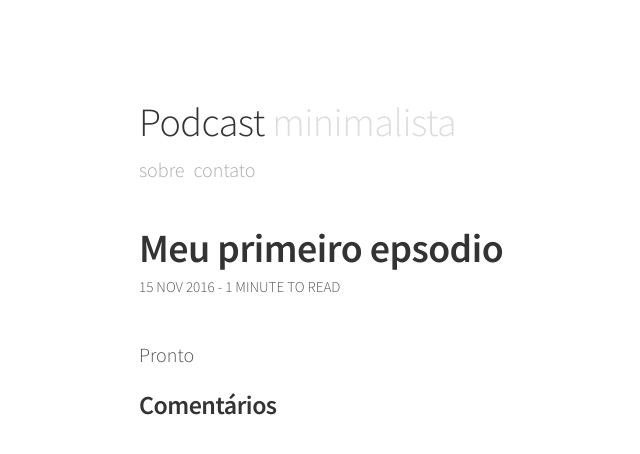
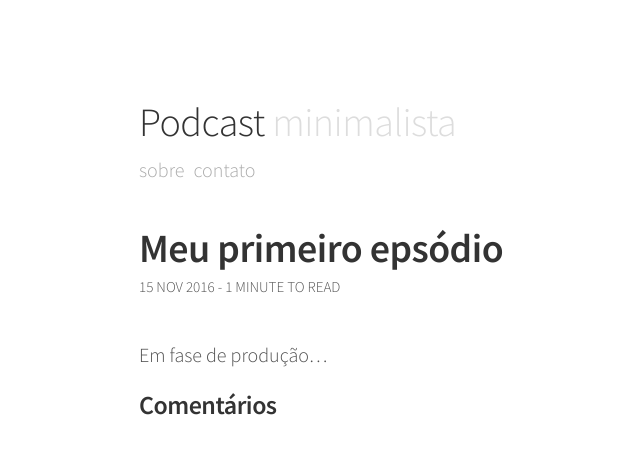
Before and after one commit to podcastminimalista/podcastminimalista.github.io, a Jekyll site: the page built from _posts/2016-11-15-meu-primeiro-podcast.markdown, in a window 1280 px wide. Shown: the top 454 px of the page, without its empty margins (141-781 px from the left). Built offline with Jekyll 4.4.1, drawn with Linux system fonts in a browser that asks for light colours; comment, search, counter and statistics services are not loaded.

Commit message:
Update 2016-11-15-meu-primeiro-podcast.markdown

```diff
--- a/_posts/2016-11-15-meu-primeiro-podcast.markdown
+++ b/_posts/2016-11-15-meu-primeiro-podcast.markdown
@@ -1,6 +1,6 @@
 ---
 layout: post
-title:  "Meu primeiro epsodio"
+title:  "Meu primeiro epsódio"
 date:   2016-11-15 00:00:00 -0300
 ---
-Pronto
+Em fase de produção...
```
